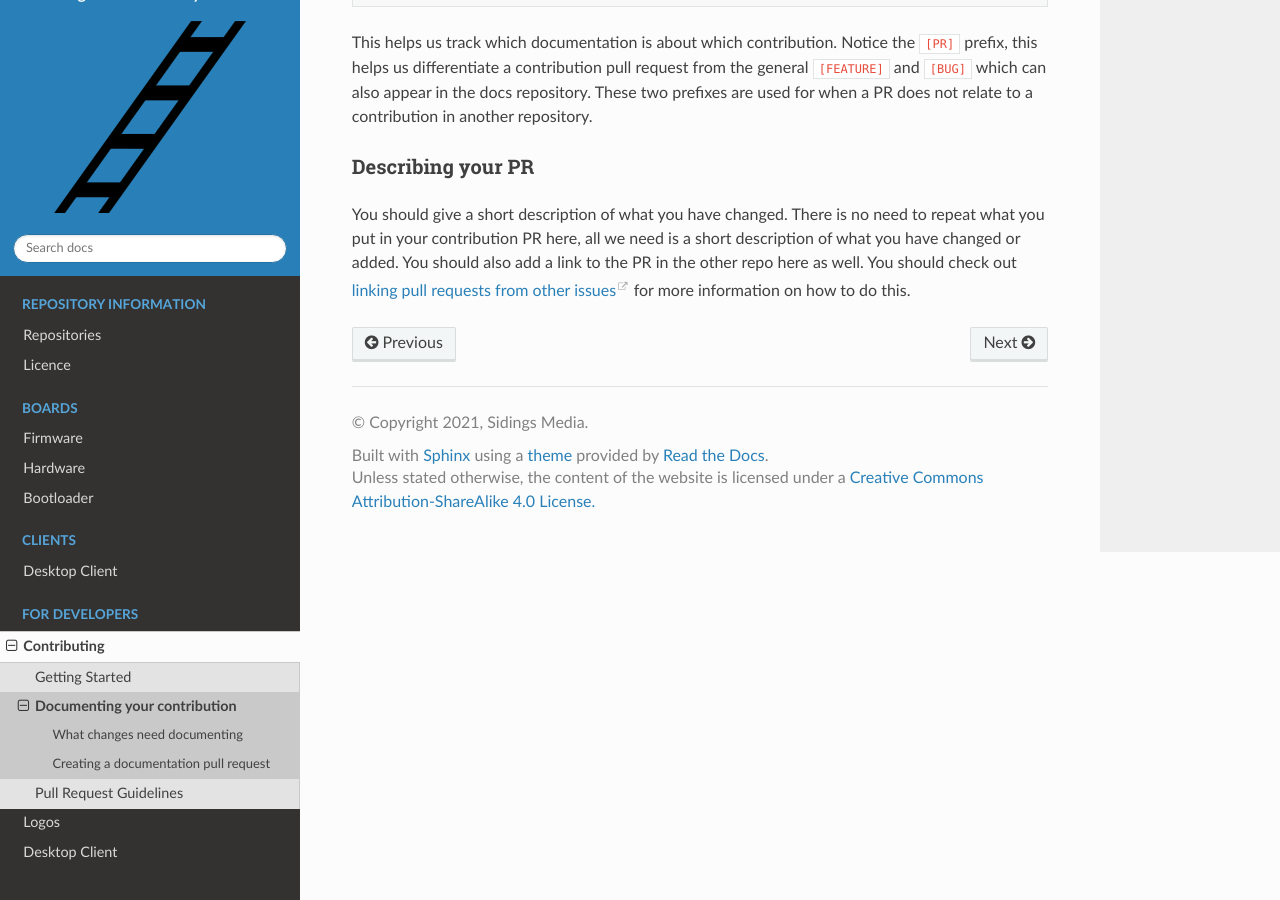
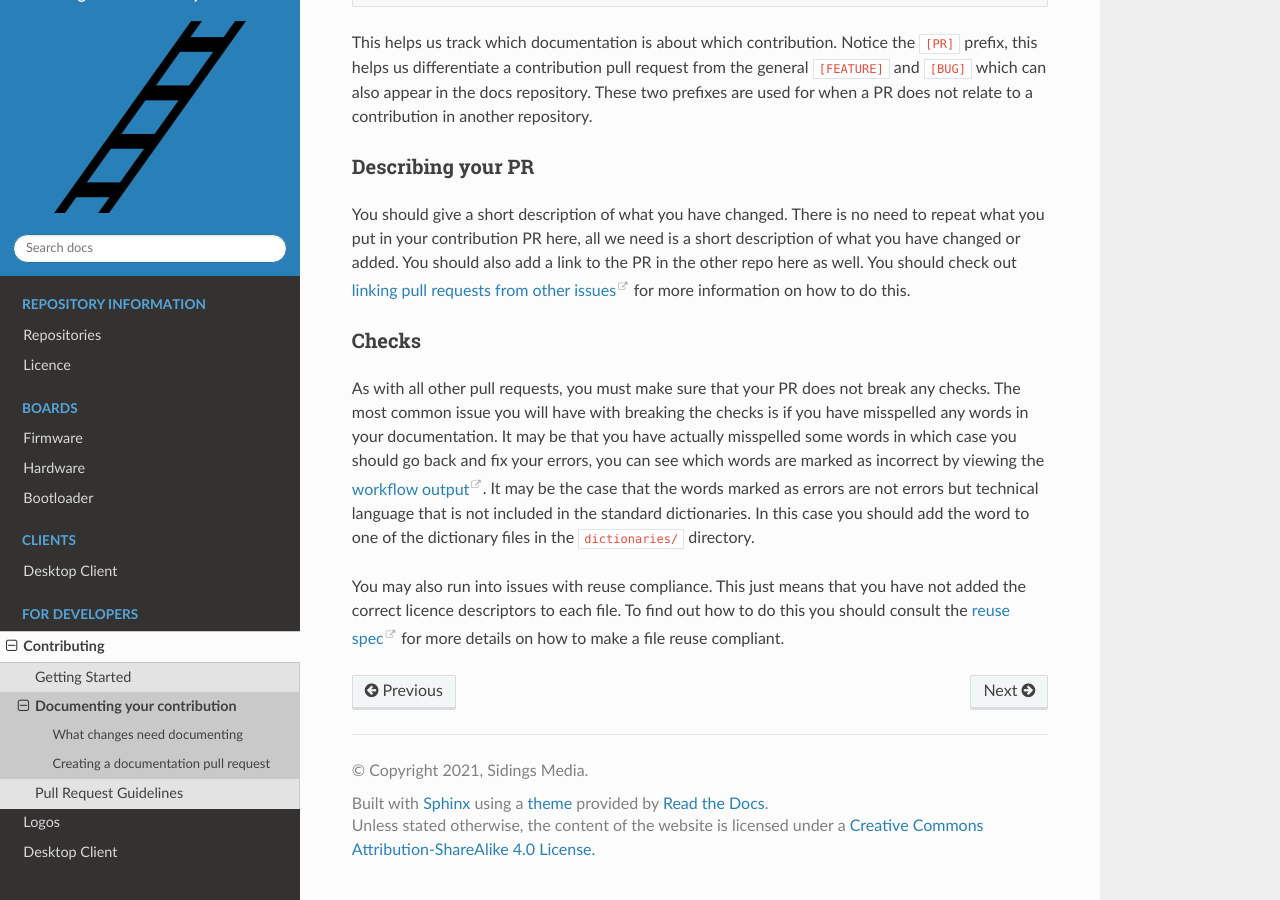
Before and after one commit to SidingsMedia/Sidings-Media-Railway-Controller, a Sphinx documentation site: the page built from docs/developers/contributing/documentation.rst, in a window 1280 px wide and 900 px high, scrolled down 1135 px. Built offline with Sphinx 7.4.7 and the Read the Docs theme 2.0.0, drawn with Linux system fonts in a browser that asks for light colours.

Commit message:
Added info on CI checks
Signed-off-by: Computroniks <mnickson@sidingsmedia.com>

```diff
--- a/docs/developers/contributing/documentation.rst
+++ b/docs/developers/contributing/documentation.rst
@@ -66,5 +66,26 @@ also add a link to the PR in the other repo here as well. You should
 check out `linking pull requests from other issues`_ for more
 information on how to do this.
 
+Checks
+^^^^^^
+
+As with all other pull requests, you must make sure that your PR does
+not break any checks. The most common issue you will have with breaking
+the checks is if you have misspelled any words in your documentation. It
+may be that you have actually misspelled some words in which case you
+should go back and fix your errors, you can see which words are marked
+as incorrect by viewing the `workflow output`_. It may be the case that
+the words marked as errors are not errors but technical language that is
+not included in the standard dictionaries. In this case you should add
+the word to one of the dictionary files in the ``dictionaries/``
+directory.
+
+You may also run into issues with reuse compliance. This just means that
+you have not added the correct licence descriptors to each file. To find
+out how to do this you should consult the `reuse spec`_ for more details
+on how to make a file reuse compliant.
+
 .. _`SMRC-help`: https://gitter.im/SidingsMedia/SMRC-help?utm_source=share-link&utm_medium=link&utm_campaign=share-link
 .. _`linking pull requests from other issues`: https://docs.github.com/en/github/writing-on-github/working-with-advanced-formatting/autolinked-references-and-urls#issues-and-pull-requests
+.. _`workflow output`: https://docs.github.com/en/actions/monitoring-and-troubleshooting-workflows/using-workflow-run-logs#viewing-logs-to-diagnose-failures
+.. _`reuse spec`: https://reuse.software/spec/#copyright-and-licensing-information
```
Also changed, not shown: docs/developers/contributing/pr-guide.rst (+11 -0 lines).
